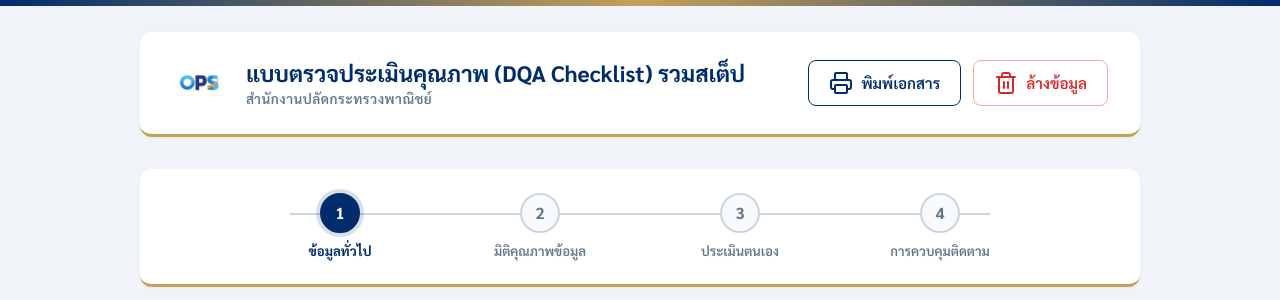
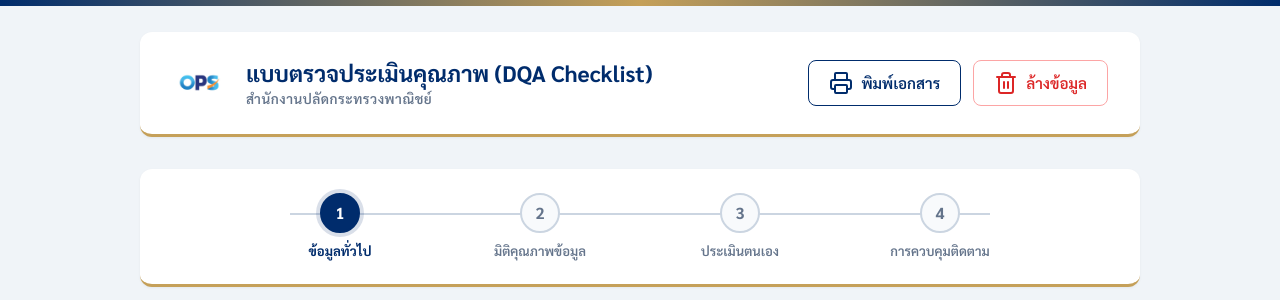
Before and after one commit to Narathon082/Checklist, a PHP site: page /dqa_combined.php in a window 1280 px wide. Shown: the top 300 px of the page. Run offline with PHP 8.4, Linux system fonts and the light colour scheme; data comes from the database, SQL or seed files in the repository; data that the repository does not hold is empty.

```diff
--- a/dqa_combined.php
+++ b/dqa_combined.php
@@ -31,7 +31,7 @@
                     <img src="assets/images/ops-logo.jpg" alt="OPS Logo" style="width:100%; height:100%; object-fit:contain;">
                 </div>
                 <div class="title-group">
-                    <h1>แบบตรวจประเมินคุณภาพ (DQA Checklist) รวมสเต็ป</h1>
+                    <h1>แบบตรวจประเมินคุณภาพ (DQA Checklist)</h1>
                     <span class="agency-tag">สำนักงานปลัดกระทรวงพาณิชย์</span>
                 </div>
             </div>
```
